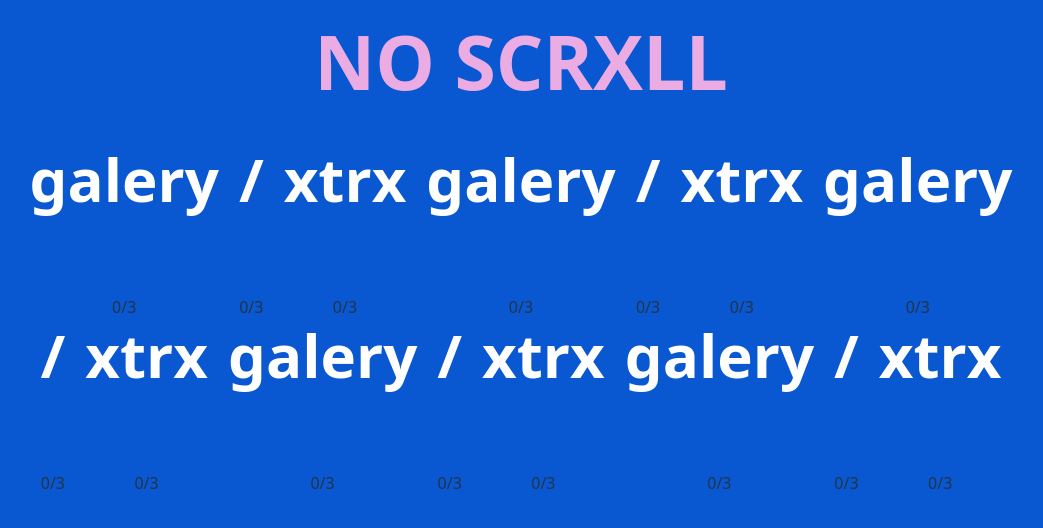
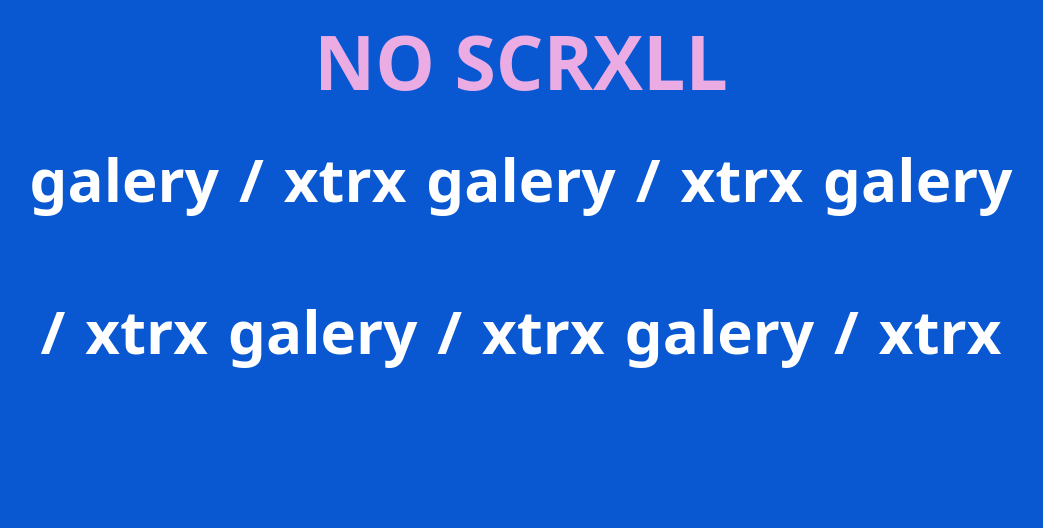
Before and after one commit to LuisTerceroIII/no-scroll, a React (Vite) app: page / in a window 1280 px wide. Shown: the top 528 px of the page, without its empty margins (119-1162 px from the left). Built offline with nearby package versions, Linux system fonts and the light colour scheme.

Commit message:
save cursor progress

```diff
--- /dev/null
+++ b/app/ethos-components/comunications-layers/no-rush-layer/screens/componets/no-rush-cursor.module.css
@@ -0,0 +1,9 @@
+.cursor {
+	width: 20px;
+	height: 20px;
+	border: 2px solid #333;
+	cursor: url("../../../../../../public/vite.svg"), auto;
+	border-radius: 50%;
+	position: absolute;
+	opacity: 0;
+}
--- /dev/null
+++ b/app/ethos-components/comunications-layers/no-rush-layer/screens/componets/no-rush-cursor.tsx
@@ -0,0 +1,39 @@
+import { forwardRef, ForwardedRef, useRef, useEffect } from 'react'
+import styles from './no-rush-cursor.module.css'
+
+type Props = {
+
+}
+export const NoRushCursor = forwardRef<HTMLElement, Props>((props,ref) => {
+
+    const cursorRef = useRef<HTMLDivElement>(null)
+
+
+    const handleMouseMove = (event: MouseEvent) => {
+        if (ref && cursorRef?.current) {
+            console.log("asdasda")
+           cursorRef?.current?.setAttribute('style', `
+                top: ${event.clientY-cursorRef?.current?.getBoundingClientRect().height}px;
+                left: ${event.clientX-cursorRef?.current?.getBoundingClientRect().width}px;
+                opacity: 1;
+                `)
+        }
+    }
+
+    useEffect(() => {
+        //@ts-ignore
+        ref?.current?.addEventListener('mousemove', handleMouseMove)
+        return () => {
+            //@ts-ignore
+            ref?.current?.removeEventListener('mousemove', handleMouseMove)
+        }
+    }, [])
+
+
+    return (
+        <div
+            ref={cursorRef}
+            className={styles.cursor}
+        ></div>
+    )
+})
--- /dev/null
+++ b/app/ethos-components/comunications-layers/no-rush-layer/screens/no-rush-atom.module.css
@@ -0,0 +1,7 @@
+
+.constainer {
+  position: relative;
+}
+.element {
+  position: relative;
+}
--- a/app/ethos-components/comunications-layers/no-rush-layer/screens/no-rush-atom.tsx
+++ b/app/ethos-components/comunications-layers/no-rush-layer/screens/no-rush-atom.tsx
@@ -1,7 +1,9 @@
-import React, { useEffect, useState } from 'react'
+import React, { useEffect, useRef, useState } from 'react'
 import { useAppDispatch, useAppSelector } from '../../../../store/root'
 import { NoRushSlice } from '../store/no-rush-slice'
 import { useGenerateId } from '../../../hooks/useGenerateId'
+import styles from './no-rush-atom.module.css'
+import { NoRushCursor } from './componets/no-rush-cursor'
 
 interface NoRushAtomProps {
     children: React.ReactNode
@@ -25,6 +27,10 @@ export const NoRushAtom = (props: NoRushAtomProps) => {
 
     const resetTime = () => setTime(0)
 
+    const cursorParentRef = useRef<HTMLDivElement>(null)
+    const cursorRef = useRef<HTMLDivElement>(null)
+
+
     /**
      * Effect: when the timer reaches the target and it's actively running,
      * trigger the `onAction` callback and reset the state.
@@ -44,7 +50,7 @@ export const NoRushAtom = (props: NoRushAtomProps) => {
      *
      * Once activated, the component "owns" the interaction — others should respect this exclusivity.
      */
-    const noRushedAction = () => {
+    const noRushedAction = (event: React.MouseEvent) => {
         resetTime()
         dispatch(NoRushSlice.actions.setFocusElementId(atomId))
         // Start local timer
@@ -68,9 +74,14 @@ export const NoRushAtom = (props: NoRushAtomProps) => {
     }
 
     return (
-        <div onMouseOver={noRushedAction} onMouseLeave={onElementDisconnection}>
+        <div
+            ref={cursorParentRef}
+            className={styles.element}
+            onMouseOver={(event) => noRushedAction(event)}
+            onMouseLeave={onElementDisconnection}
+        >
             {children}
-            <span>{time}/{timeToComeBack}</span>
+            <NoRushCursor ref={cursorParentRef || null} />
         </div>
     )
 }
--- a/app/ethos-components/ethos-atom.tsx
+++ b/app/ethos-components/ethos-atom.tsx
@@ -1,6 +1,5 @@
 import React, { lazy, Suspense } from 'react'
 import { LayersNames } from './comunications-layers/layers-protocol'
-import { useGenerateId } from './hooks/useGenerateId'
 
 interface EthosAtomProps<Layer extends LayersNames> {
 	children: React.ReactNode
@@ -17,7 +16,7 @@ export const EthosAtom = <Layer extends LayersNames>(props: EthosAtomProps<Layer
 
 	return (
 		<Suspense fallback={<div>Cargando ...</div>}>
-			{model === LayersNames.NO_RUSH && <NoRushAtom  children={children} onAction={onAction} timeToComeBack={3} />}
+			{model === LayersNames.NO_RUSH && <NoRushAtom  children={children} onAction={onAction} timeToComeBack={7} />}
 			{/* {Atom === LayersNames.MOVE_IN_TIME && <MoveInTimeAtom children={children} />}*/}
 		</Suspense>
 	)
--- a/app/features/Home/screens/home-main-screen.tsx
+++ b/app/features/Home/screens/home-main-screen.tsx
@@ -1,7 +1,6 @@
-import { NavLink, useNavigate } from 'react-router'
+import { useNavigate } from 'react-router'
 import styles from './homeMainScreen.module.css'
 import { isValidPublicPath } from '../../../router/routes'
-import { NoRushAtom } from '../../../ethos-components/comunications-layers/no-rush-layer/screens/no-rush-atom'
 import { EthosAtom } from '../../../ethos-components/ethos-atom'
 import { LayersNames } from '../../../ethos-components/comunications-layers/layers-protocol'
 import { useMemo } from 'react'
@@ -41,6 +40,8 @@ export const HomeMainScreen = () => {
 				{links}
 			</div>
 
+			<div className={styles.cursor}></div>
+
 		</div>
 	)
 
--- a/app/features/Home/screens/homeMainScreen.module.css
+++ b/app/features/Home/screens/homeMainScreen.module.css
@@ -17,7 +17,6 @@
     word-wrap: break-word;
     hyphens: auto;
     color: #EBACE4;
-    cursor: pointer;
     transition: 0.3s;
     margin-top: 10px;
 }
@@ -28,7 +27,6 @@
     flex-wrap: wrap;
     justify-content: center;
     align-items: center;
-    cursor: pointer;
     column-gap: 20px;
     width: 80%;
     margin-top: -10px;
@@ -36,21 +34,20 @@
     overflow: scroll;
 
 }
-.navLink {
-    cursor: pointer;
-}
+
+.navLink {}
+
 .text {
     font-size: clamp(50px, 15vw, 60px);
     margin: 0;
     line-height: 1.2;
     margin-bottom: 80px;
     color: #fff;
-    cursor: pointer;
     transition: 0.3s;
     text-align: center;
 }
+
 .text:hover {
     color: #FA8600;
     transition: 0.3s;
-    cursor: pointer;
 }
```
Also changed, not shown: 1 other file (tests, documents, lock files or other folders).
